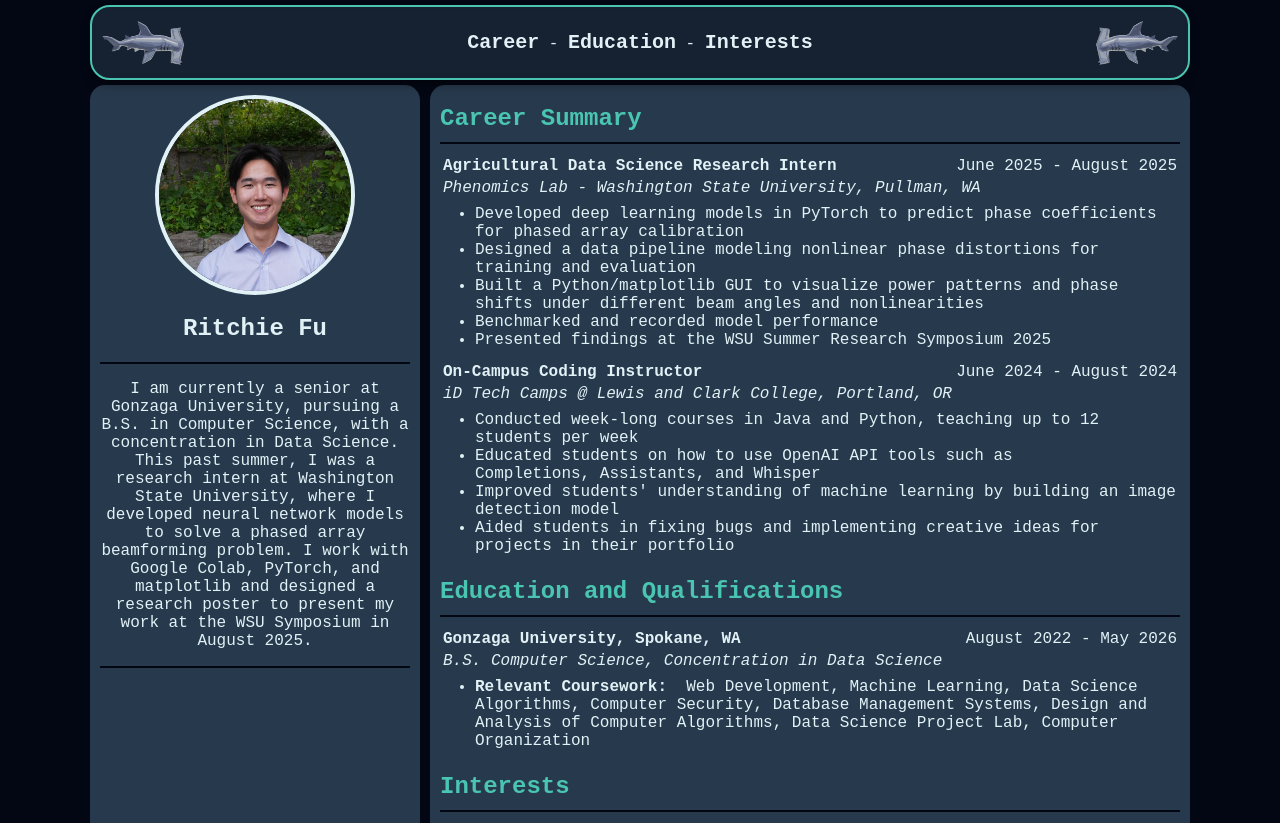
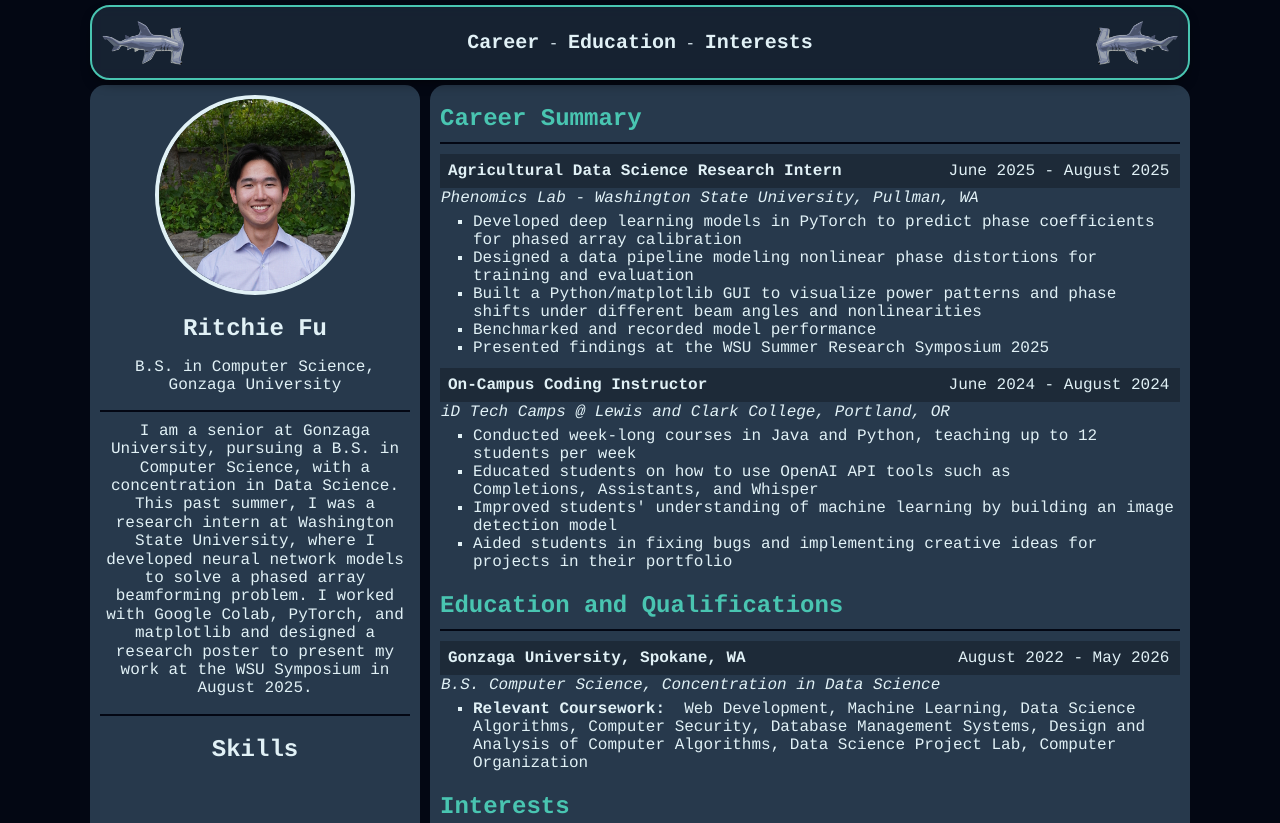
Before and after one commit to GU-Web-Dev-2025/homework-2-css-RitchieFu, a plain HTML site: page index.html in a window 1280 px wide. Shown: the top 823 px of the page. Drawn offline with Linux system fonts and the light colour scheme.

Commit message:
Add alternating row styles, change bullet point style, start skills section

```diff
--- a/index.html
+++ b/index.html
@@ -14,11 +14,11 @@
     <div id="container">
         <section id="top-pane">
             <img src="images/hammer.webp" alt="Hammerhead shark" id="logo">
-            <div id="nav-bar">
+            <nav id="nav-bar">
                 <a href="#career-header">Career</a>&nbsp;-
                 <a href="#education-header">Education</a>&nbsp;-
                 <a href="#interests-header">Interests</a>
-            </div>
+            </nav>
             <img src="images/hammer.webp" alt="Hammerhead shark" id="logo-flipped">
         </section>
 
@@ -29,29 +29,33 @@
                 </a>
             </div>
             <h1><strong>Ritchie Fu</strong></h1>
+            <p>B.S. in Computer Science, Gonzaga University</p>
             <hr>
-            <p>
-                I am currently a senior at Gonzaga University, pursuing a B.S. in Computer Science,
+            <p class="introduction">
+                I am a senior at Gonzaga University, pursuing a B.S. in Computer Science,
                 with a concentration in Data Science. This past summer, I was a research intern at
                 Washington State University, where I developed neural network models to solve a
-                phased array beamforming problem. I work with Google Colab, PyTorch, and matplotlib
+                phased array beamforming problem. I worked with Google Colab, PyTorch, and matplotlib
                 and designed a research poster to present my work at the WSU Symposium in August 2025.
             </p>
             <hr>
+
+            <h2>Skills</h2>
         </section>
 
         <section id="right-pane">
             <h1 id="career-header">Career Summary</h1>
             <hr> <!-- horizontal line -->
             <section>
-                <table>
+                <table id="career-table">
                     <tr>
                         <th class="exp-format-left">Agricultural Data Science Research Intern</th>
-                        <td class="exp-format-right">June 2025 - August 2025</td>
+                        <td class="exp-format-right">June 2025 - August 2025&nbsp;</td>
                     </tr>
                     <tr>
                         <td class="exp-location" colspan="2">Phenomics Lab - Washington State University,&nbsp;Pullman,&nbsp;WA</td>
                     </tr>
+                    <tr></tr> <!-- spacer row -->
                     <tr class="exp-points">
                         <td colspan="2">
                             <ul>
@@ -63,13 +67,16 @@
                             </ul>
                         </td>
                     </tr>
+                    <tr></tr> <!-- spacer row -->
+                    <tr></tr> <!-- spacer row -->
                     <tr>
                         <th class="exp-format-left">On-Campus Coding Instructor</th>
-                        <td class="exp-format-right">June 2024 - August 2024</td>
+                        <td class="exp-format-right">June 2024 - August 2024&nbsp;</td>
                     </tr>
                     <tr>
                         <td class="exp-location" colspan="2">iD Tech Camps @ Lewis and Clark College, Portland, OR</td>
                     </tr>
+                    <tr></tr> <!-- spacer row -->
                     <tr class="exp-points">
                         <td colspan="2">
                             <ul>
@@ -86,14 +93,15 @@
             <h1 id="education-header">Education and Qualifications</h1>
             <hr>
             <section>
-                <table>
+                <table id="education-table">
                     <tr>
                         <th class="exp-format-left">Gonzaga University, Spokane, WA</th>
-                        <td class="exp-format-right">August 2022 - May 2026</td>
+                        <td class="exp-format-right">August 2022 - May 2026&nbsp;</td>
                     </tr>
                     <tr>
                         <td class="exp-location" colspan="2">B.S. Computer Science, Concentration in Data Science</td>
                     </tr>
+                    <tr></tr> <!-- spacer row -->
                     <tr class="exp-points">
                         <td colspan="2">
                             <ul>
@@ -144,7 +152,7 @@
     <script>
     // Tiny scroll listener: toggles 'scrolled' once past threshold
     (function() {
-        const THRESHOLD = 40; // px scrolled before shrink
+        const THRESHOLD = 35; // px scrolled before shrink
         let lastState = false;
         window.addEventListener('scroll', () => {
             const should = window.scrollY > THRESHOLD;
--- a/styles.css
+++ b/styles.css
@@ -2,7 +2,7 @@
  Ritchie Fu, CPSC 322, Homework 2, 9/16/2025
 */
 body {
-    font-family: American Typewriter, 'Courier New', monospace;
+    font-family: American Typerwriter, 'Courier', 'Courier New', monospace;
     background-color: #030713;
     color: #e1f1f6;
 }
@@ -11,7 +11,7 @@ html, body { margin: 0; padding: 0; }
 *, *::before, *::after { box-sizing: border-box; }
 
 :root {
-    --sticky-header-offset: 85px;
+    --sticky-header-offset: 80px;
 }
 
 html {
@@ -29,7 +29,6 @@ hr {
     width: 100%;
 }
 
-/* ...existing code... */
 #container {
     display: grid;
     grid-template-areas:
@@ -42,7 +41,7 @@ hr {
     max-width: 1100px;
     margin: 0 auto;
 }
-/* ...existing code... */
+
 #top-pane {
     background-color: rgba(39,57,76,0.55); /* frosted translucency */
     backdrop-filter: blur(8px);
@@ -116,6 +115,15 @@ body.scrolled #top-pane {
     height: 150%;
 }
 
+#side-pane h1 {
+    margin-bottom: 0px;
+}
+
+.introduction {
+    margin-top: 5px;
+    line-height: 1.15;
+}
+
 /* Consider adding side or right pane hover effects */
 
 #right-pane {
@@ -130,6 +138,23 @@ body.scrolled #top-pane {
     margin-top: 10px;        /* reset default top margin */
     margin-bottom: 10px;
     color: #49c5b1;
+}
+
+/* TODO: update styles to only use one class instead of two since they share the same propertiess */
+#career-table, #education-table {
+    border-collapse: collapse;
+}
+
+#career-table th, #education-table th{
+    padding: 8px;
+}
+
+#career-table ul, #education-table ul {
+    list-style-type: square;
+}
+
+#career-table tr:nth-child(odd), #education-table tr:nth-child(odd) {
+    background-color: rgb(29, 42, 56);
 }
 
 .exp-format-left {
```
